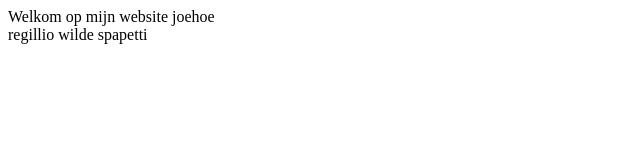
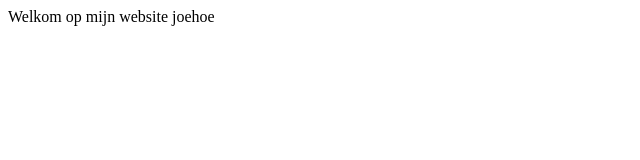
Before and after one commit to MauritsSmit/2324-website-v4in3-Daan-Maurits, a plain HTML site: page index.html in a window 1280 px wide. Shown: the whole page, without its empty margins (0-640 px from the left). Drawn offline with Linux system fonts and the light colour scheme.

Commit message:
Update index.html
ik heb dingen verwijderd

```diff
--- a/index.html
+++ b/index.html
@@ -9,7 +9,7 @@
 </head>
 
 <body>
-  Welkom op mijn website joehoe <br> regillio wilde spapetti
+  Welkom op mijn website joehoe
 </body>
 
 </html>
```
